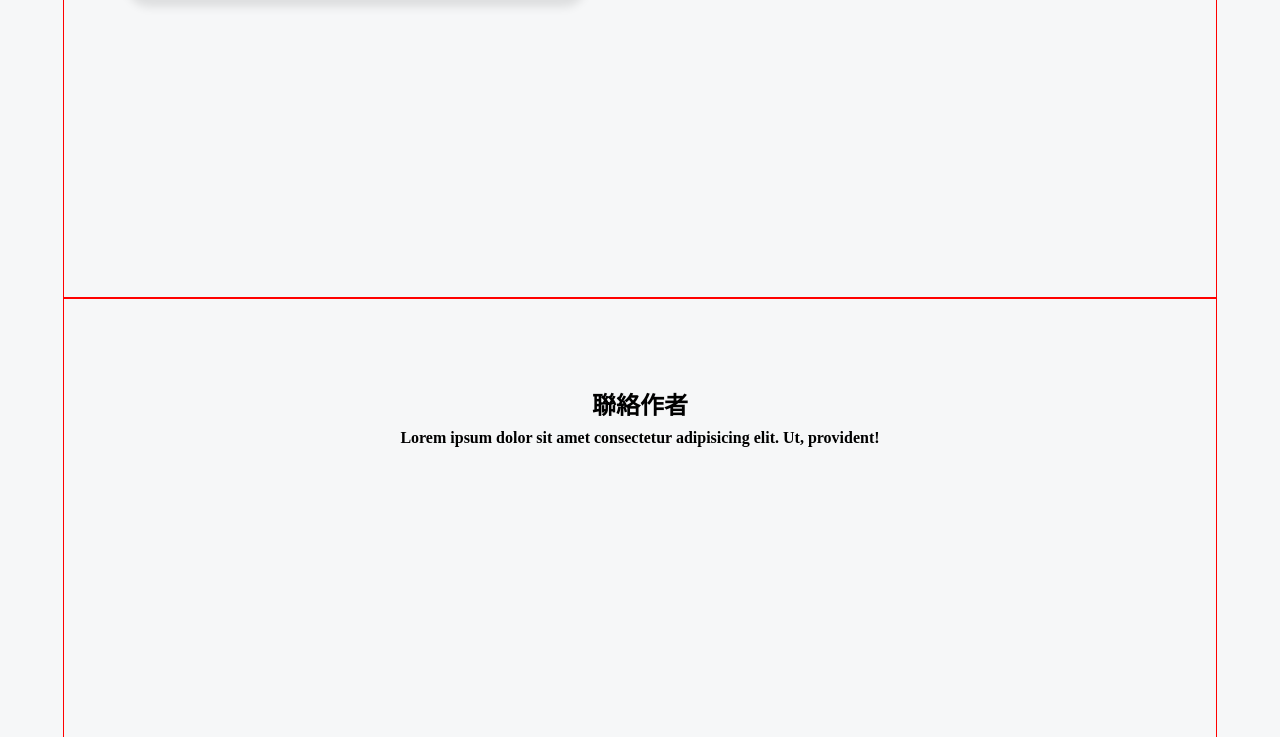
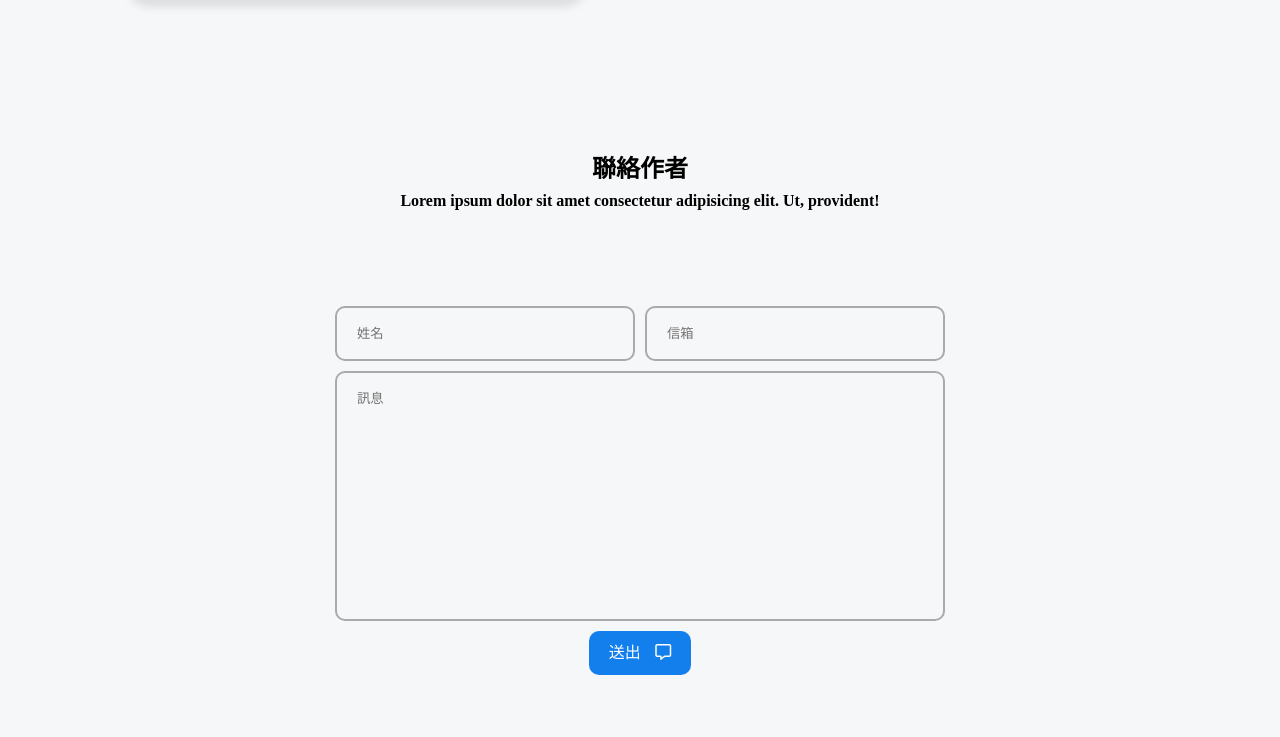
Before and after one commit to Yuanyi1129/mcu-114-web-12131140, a plain HTML site: page src/book.html in a window 1280 px wide. Shown: the part 1523-2260 px from the top of the page. Drawn offline with Linux system fonts and the light colour scheme.

Commit message:
feat(book): 聯絡作者表單樣式設定

```diff
--- a/src/book.html
+++ b/src/book.html
@@ -102,6 +102,14 @@
             <h2>聯絡作者</h2>
             <strong>Lorem ipsum dolor sit amet consectetur adipisicing elit. Ut, provident!</strong>
           </div>
+          <div class="content">
+            <div class="form">
+              <input type="text" placeholder="姓名" />
+              <input type="text" placeholder="信箱" />
+              <textarea placeholder="訊息"></textarea>
+              <button type="button">送出 <i class="fa-regular fa-message"></i></button>
+            </div>
+          </div>
         </div>
       </main>
       <footer>
--- /dev/null
+++ b/src/scss/book/_contact.scss
@@ -0,0 +1,44 @@
+@use "../common";
+
+div {
+  &.content {
+    display: flex;
+    justify-content: center;
+  }
+
+  &.form {
+    display: grid;
+    grid-template-columns: repeat(2, 300px);
+    grid-template-rows: 55px 250px auto;
+    gap: 10px;
+  }
+
+  input,
+  textarea {
+    background: transparent;
+    border: 2px solid #aaa;
+    border-radius: 10px;
+    padding: 15px 20px;
+    outline: none;
+  }
+
+  textarea {
+    grid-column: 1 / 3;
+    resize: none;
+  }
+
+  button {
+    justify-self: center;
+    grid-column: 1 / -1;
+    @include common.fontStyle(1rem, 500, 1.25rem);
+    padding: 0.75rem 1.25rem;
+    border: none;
+    border-radius: 10px;
+    background-color: var(--primary-color);
+    color: var(--white-color);
+
+    i {
+      margin-left: 10px;
+    }
+  }
+}
--- a/src/scss/book/_main.scss
+++ b/src/scss/book/_main.scss
@@ -32,9 +32,6 @@ section {
       }
 
       &.page {
-        outline: solid 1px red;
-        min-height: 700px;
-
         div {
           &.title {
             margin-top: 1.5rem;
--- a/src/scss/book/book.scss
+++ b/src/scss/book/book.scss
@@ -5,6 +5,7 @@
 @use "./footer";
 @use "./home";
 @use "./about";
+@use "./contact";
 
 html,
 body {
```
Also changed, not shown: src/book.min.css, 1 other file.
